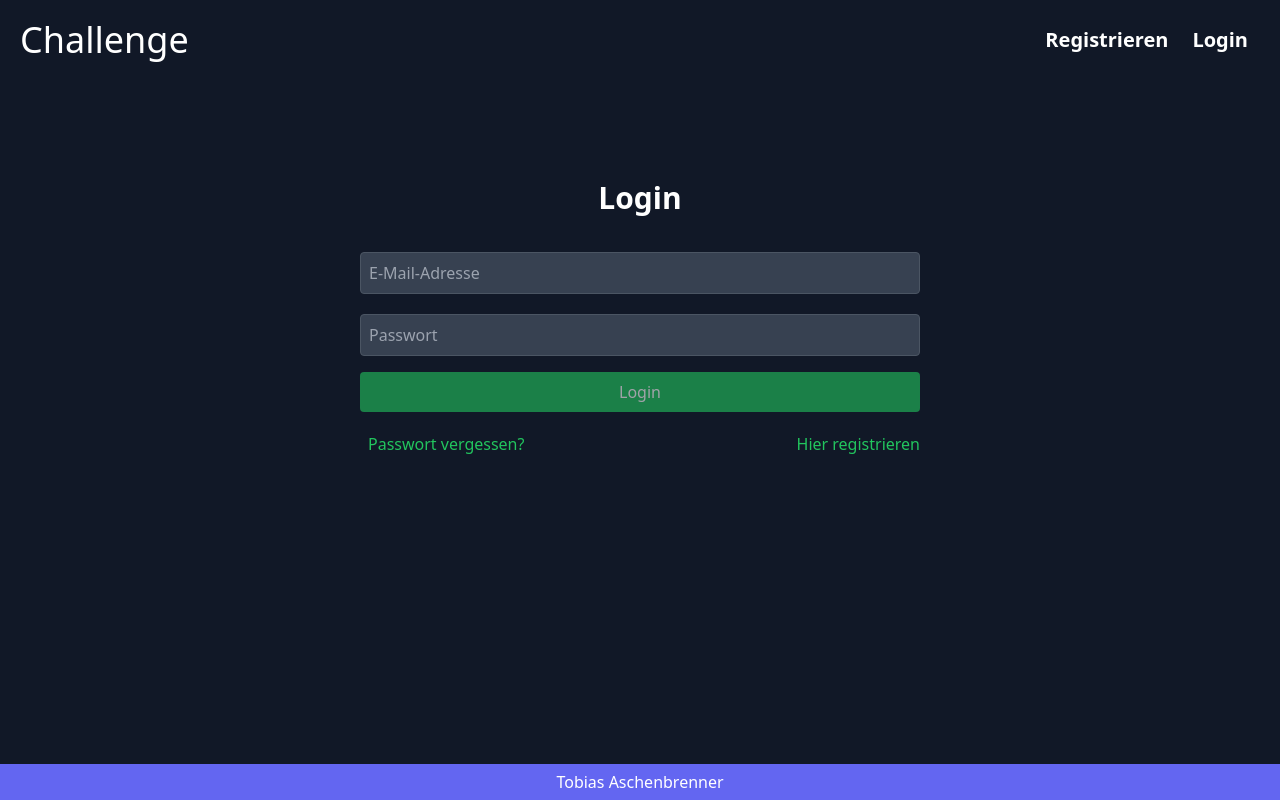
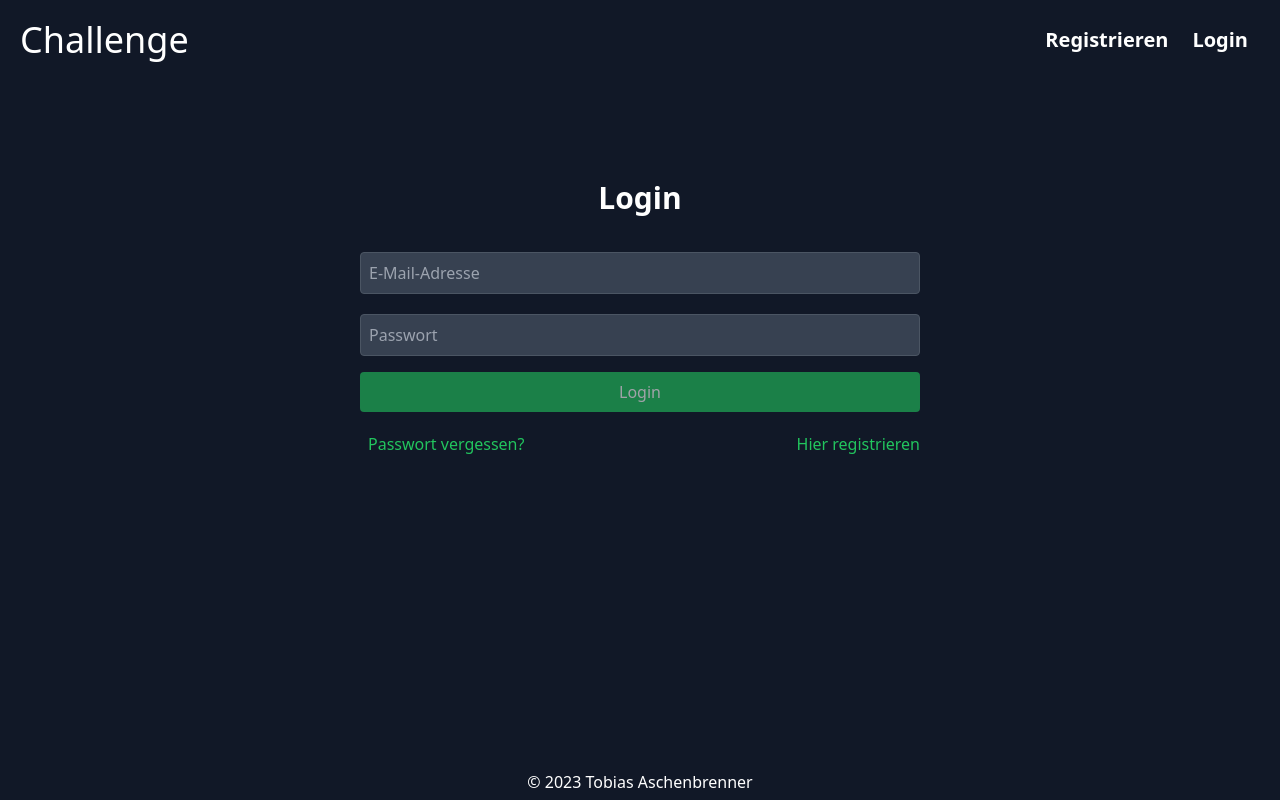
Before and after one commit to TobiasAschenbrenner/case-study-frontend, an Angular app: page /login in a window 1280 px wide. Built offline with nearby package versions, Linux system fonts and the light colour scheme.

Commit message:
💄 Enhance footer styling and content

```diff
--- a/src/app/components/footer/footer.component.html
+++ b/src/app/components/footer/footer.component.html
@@ -1,5 +1,5 @@
-<footer class="w-full fixed bottom-0 items-center p-1 bg-indigo-500">
-  <span class="text-white h-7 flex justify-center items-center"
-    >Tobias Aschenbrenner</span
-  >
+<footer class="w-full fixed bottom-0 items-center p-1 bg-gray-900">
+  <span class="text-white h-7 flex justify-center items-center">
+    © 2023 Tobias Aschenbrenner
+  </span>
 </footer>
```
